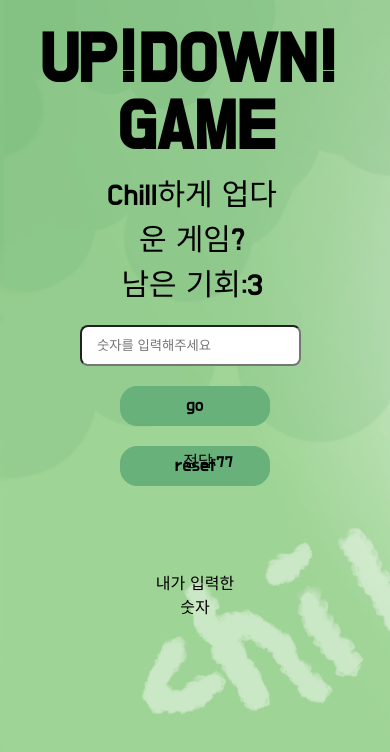
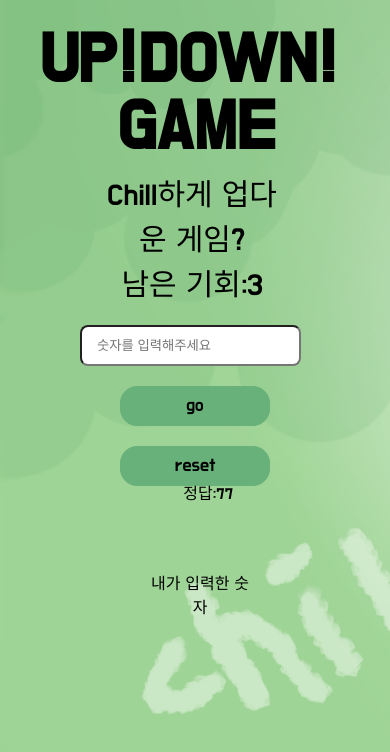
Before and after one commit to hun002/javascript.study-room, a plain HTML site: page grammar/nu-task8/index.html in a window 390 px wide. Drawn offline with Linux system fonts and the light colour scheme.

Commit message:
task888888

```diff
--- a/grammar/nu-task8/index.html
+++ b/grammar/nu-task8/index.html
@@ -26,7 +26,7 @@
                 <button class="main-text2" id="reset-button">reset</button>
             </div>
         </div>
-        <div id="history-count">내가 입력한 숫자</div>
+        <div id="history-count" class="count">내가 입력한 숫자</div>
         <img class="img-position, hover-message" src="./asset/cill_guy-removebg-preview.png"  onmouseover="showMessageBox()" onclick="showMessageBox()" style="height: 400px; position: fixed; right: 0;">
         <div id="messageBox" class="hidden">
         <p>chill 하게 Up!Down! 게임 한 판하시겠습니까?</p>
--- a/grammar/nu-task8/style.css
+++ b/grammar/nu-task8/style.css
@@ -164,8 +164,12 @@ body{
 
     .answer-area{
         position: absolute;
-        top: 28rem;
+        top: 30rem;
         left: 47%;
     }
 
+    .count{
+        width: 100px;
+    }
+
 }
```
